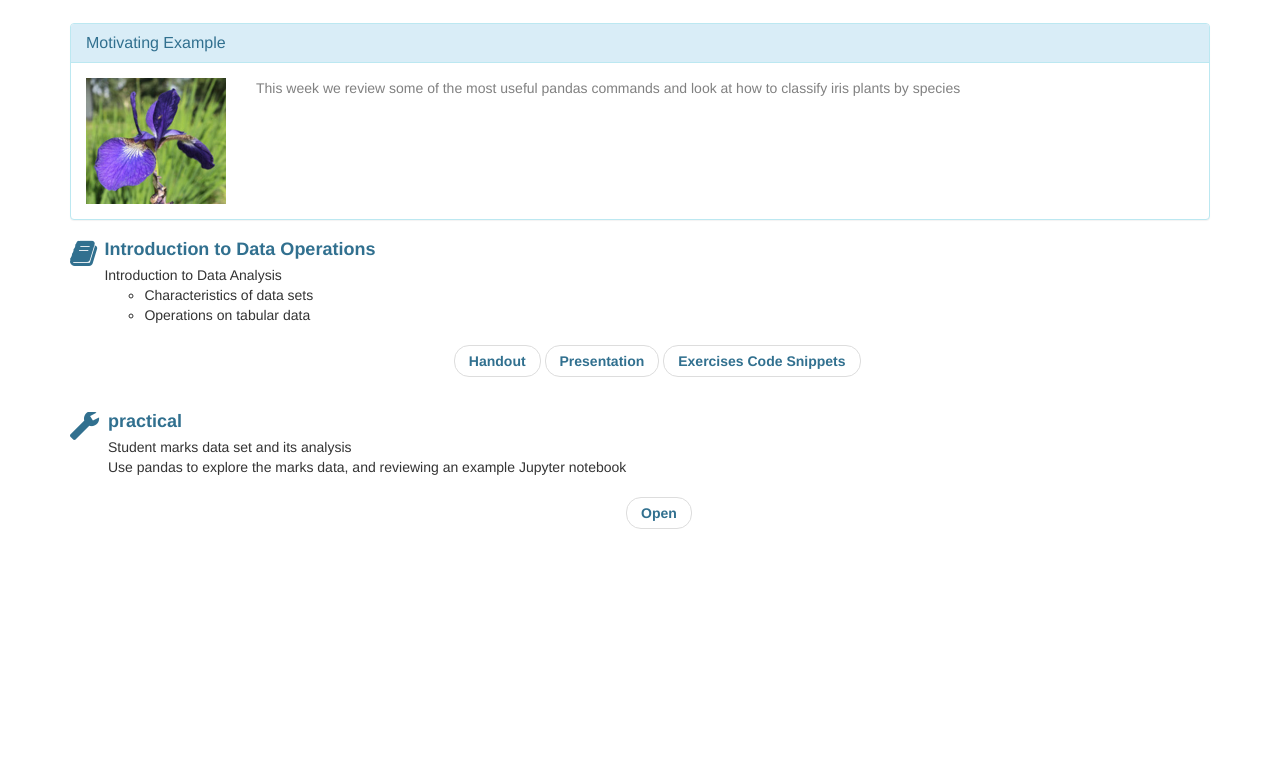
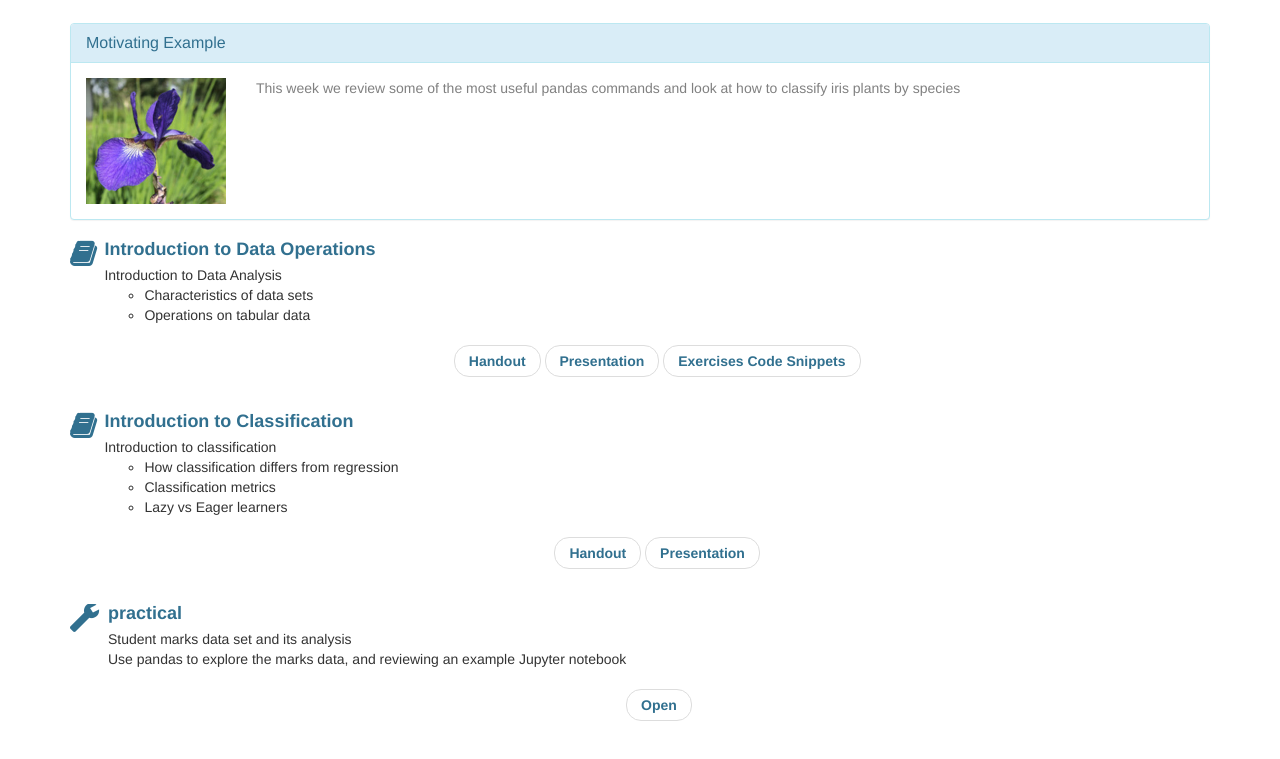
Before and after one commit to DataMining-2023S1-g8s0/live, a plain HTML site: page topics/02-Motivating_Example/index.html in a window 1280 px wide. Shown: the part 47-806 px from the top of the page. Drawn offline with nearby package versions, Linux system fonts and the light colour scheme.

Commit message:
Topic 2 - Friday

```diff
--- a/topics/02-Motivating_Example/index.html
+++ b/topics/02-Motivating_Example/index.html
@@ -98,6 +98,10 @@
 										</li>
 
 										<li >
+											<a href="#02-Introduction_to_Classification">Introduction to Classification</a>
+										</li>
+
+										<li >
 											<a href="#10-practical">practical</a>
 										</li>
 
@@ -189,6 +193,34 @@
 
 
 <li class="media">
+	<a class="kmaa" id="02-Introduction_to_Classification"></a>
+	<span class=" fa  fa-book pull-left kmheading" style="font-size:200%"></span>
+	<div class="media-body">
+		<h4 class="media-heading kmheading">Introduction to Classification</h4>
+		<span>Introduction to classification</span>
+		<div></div>
+		<ul>
+
+			<li>How classification differs from regression</li>
+
+			<li>Classification metrics</li>
+
+			<li>Lazy vs Eager learners</li>
+
+		</ul>
+		<ul class="pager">
+
+		  	<li><a class="kmpill" href="02-Introduction_to_Classification/02-02-Introduction_to_Classification-Slides-Handout.pdf" >Handout</a></li>
+
+		  	<li><a class="kmpill" href="02-Introduction_to_Classification/02-02-Introduction_to_Classification-Slides-Presentation.pdf" >Presentation</a></li>
+
+		</ul>
+	</div>
+</li>
+
+
+
+<li class="media">
 	<a class="kmaa" id="10-practical"></a>
 	<span class=" glyphicon glyphicon-wrench pull-left kmheading" style="font-size:200%"></span>
 	<div class="media-body">
```
Also changed, not shown: 2 other files.
